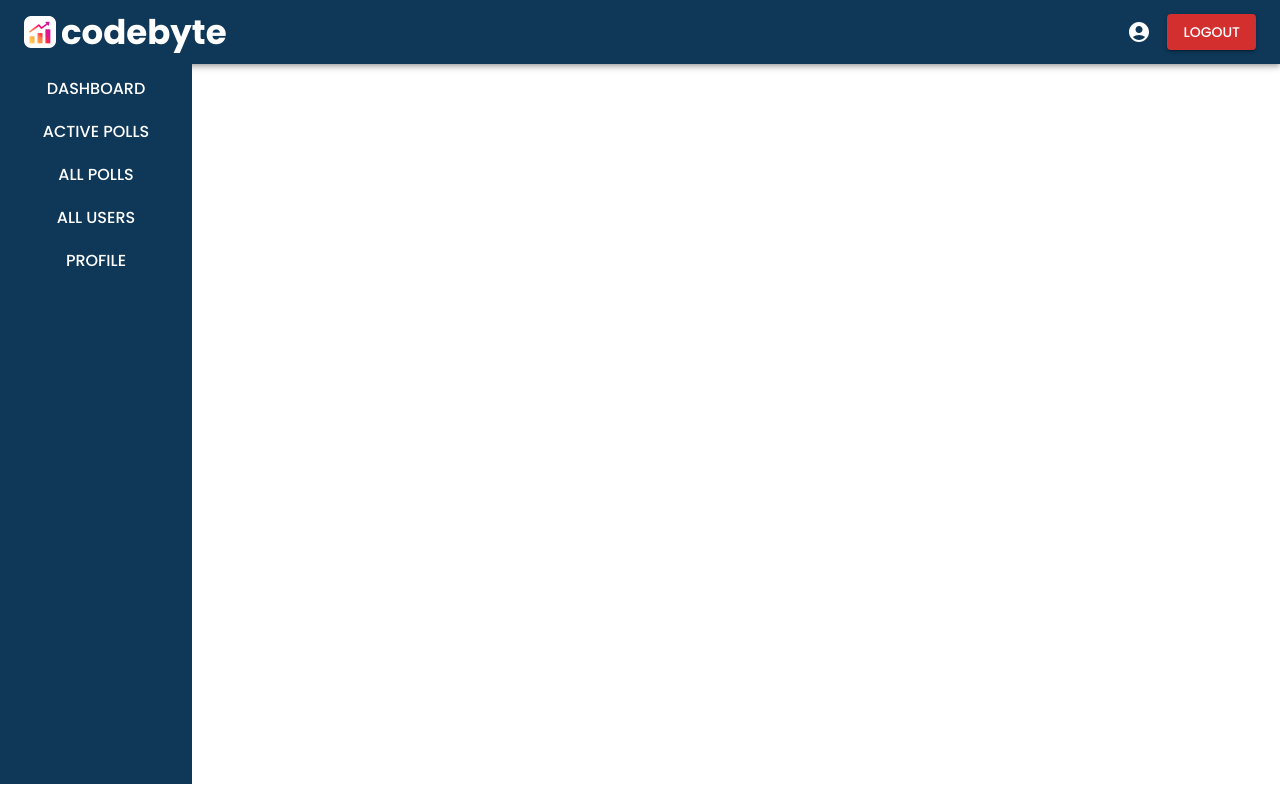
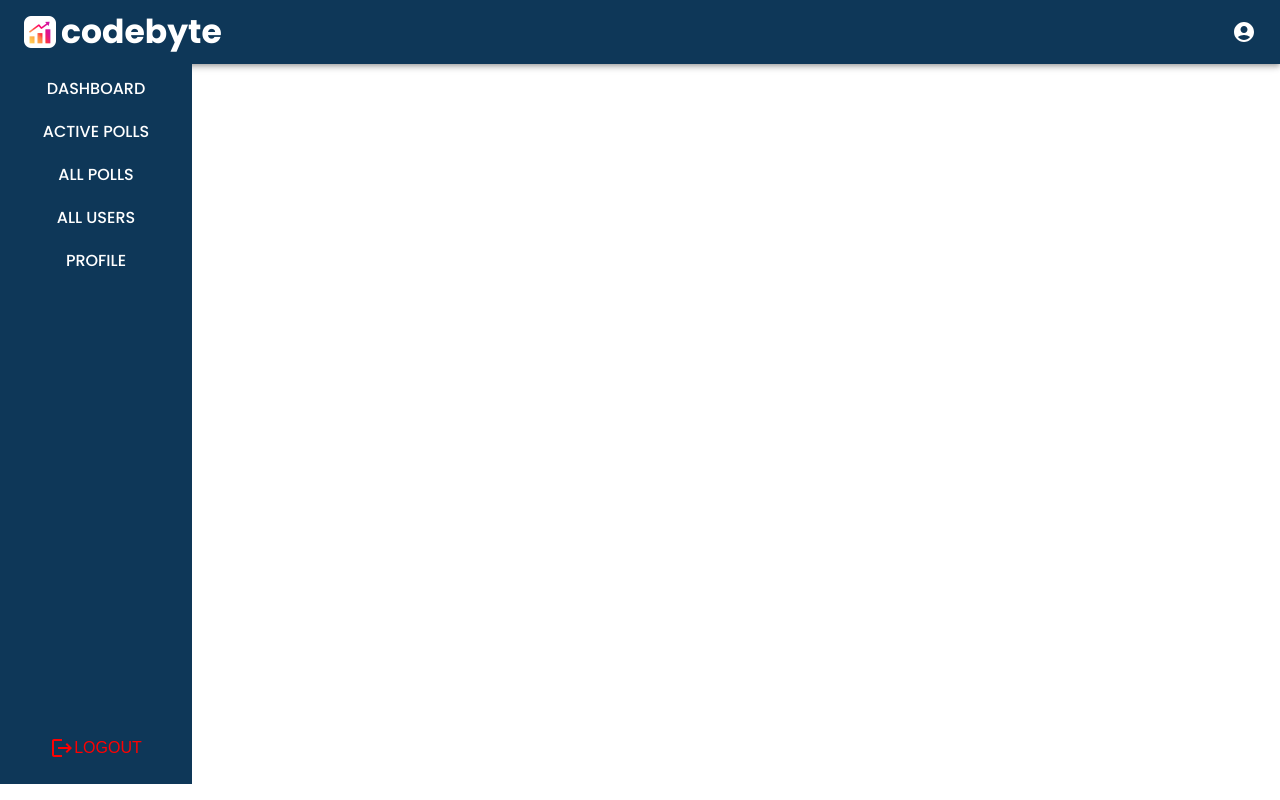
Before and after one commit to harshavardhan-sureify/codebyte-fe, a React (Create React App) app: page /admin in a window 1280 px wide. Built offline with nearby package versions, Linux system fonts and the light colour scheme; sample sign-in values are in the browser's storage.

Commit message:
made the changes to the title and logout button

```diff
--- a/src/components/NavBar.jsx
+++ b/src/components/NavBar.jsx
@@ -3,26 +3,24 @@ import AppBar from "@mui/material/AppBar";
 import Box from "@mui/material/Box";
 import Toolbar from "@mui/material/Toolbar";
 import Typography from "@mui/material/Typography";
-import IconButton from "@mui/material/IconButton";
 import AccountCircle from "@mui/icons-material/AccountCircle";
-import MenuItem from "@mui/material/MenuItem";
-import Menu from "@mui/material/Menu";
 import logo from "../assets/images/logo.png";
 import { auth, isLoggedIn, logout } from "./features/User.reducer";
-import { useSelector, useDispatch } from "react-redux";
+import { useDispatch, useSelector } from "react-redux";
 import { NavLink, useNavigate } from "react-router-dom";
 import MenuIcon from "@mui/icons-material/Menu";
-import { Button, Drawer, List } from "@mui/material";
+import { Button, Drawer, IconButton, List } from "@mui/material";
 import { USER_ROLE } from "../constants";
 import { USER_ROUTES } from "../constants";
 import { ADMIN_ROUTES } from "../constants";
 import { useTheme } from "@emotion/react";
+import LogoutIcon from "@mui/icons-material/Logout";
 
 export default function NavBar() {
+    const isLogIn = useSelector(isLoggedIn);
     const dispatch = useDispatch();
-    const isLogIn = useSelector(isLoggedIn);
+    const navigate = useNavigate();
     const { role, name } = useSelector(auth);
-    const navigate = useNavigate();
     const [routes, setRoutes] = React.useState([]);
     React.useEffect(() => {
         if (role === USER_ROLE) {
@@ -48,6 +46,10 @@ export default function NavBar() {
             textAlign: "center",
         };
     };
+    const handleLogout = () => {
+        dispatch(logout());
+        navigate("/login");
+    };
 
     const list = (anchor) => {
         return (
@@ -56,11 +58,16 @@ export default function NavBar() {
                     width: 200,
                     height: "100vh",
                     background: theme.palette.secondary.main,
+                    display: "flex",
+                    flexDirection: "column",
+                    justifyContent: "space-between",
+                    alignItems: "center",
                 }}
                 role="presentation"
                 onClick={toggleDrawer(anchor, false)}
                 onKeyDown={toggleDrawer(anchor, false)}
             >
+                <Box sx={{ width: "100%" }}>
                     <List>
                         {routes.map((route) => (
                             <NavLink
@@ -72,6 +79,23 @@ export default function NavBar() {
                             </NavLink>
                         ))}
                     </List>
+                </Box>
+                <IconButton
+                    variant="contained"
+                    color="error"
+                    sx={{
+                        px: 3,
+                        py: 1,
+                        color: "red",
+                        fontWeight: "",
+                        fontSize: "16px",
+                        mb: 1,
+                    }}
+                    onClick={handleLogout}
+                    size="medium"
+                >
+                    <LogoutIcon /> LOGOUT
+                </IconButton>
             </Box>
         );
     };
@@ -85,11 +109,6 @@ export default function NavBar() {
         }
 
         setState({ ...state, [anchor]: open });
-    };
-
-    const handleLogout = () => {
-        dispatch(logout());
-        navigate("/login");
     };
     return (
         <Box sx={{ flexGrow: 1 }}>
@@ -133,7 +152,10 @@ export default function NavBar() {
                         color={"white"}
                         fontWeight={"bold"}
                         component="div"
-                        sx={{ flexGrow: 1 }}
+                        sx={{
+                            flexGrow: 1,
+                            fontSize: { sm: "20px", xs: "20px", md: "33px" },
+                        }}
                     >
                         codebyte
                     </Typography>
@@ -156,14 +178,6 @@ export default function NavBar() {
                                     {name}
                                 </Typography>
                             </Box>
-
-                            <Button
-                                variant="contained"
-                                color="error"
-                                onClick={() => handleLogout()}
-                            >
-                                Logout
-                            </Button>
                         </Box>
                     )}
                 </Toolbar>
--- a/src/components/user/LandingPage.jsx
+++ b/src/components/user/LandingPage.jsx
@@ -1,13 +1,16 @@
 import { useTheme } from "@emotion/react";
-import { Box } from "@mui/material";
+import { Box, Button, IconButton } from "@mui/material";
 import React, { useEffect, useState } from "react";
-import { NavLink, Outlet } from "react-router-dom";
+import { NavLink, Outlet, useNavigate } from "react-router-dom";
 import { StyledOutletContainer, StyledSideBar } from "../Styles";
-import { auth } from "../features/User.reducer";
-import { useSelector } from "react-redux";
+import { auth, logout } from "../features/User.reducer";
+import { useDispatch, useSelector } from "react-redux";
 import { ADMIN_ROUTES, USER_ROLE, USER_ROUTES } from "../../constants";
+import LogoutIcon from "@mui/icons-material/Logout";
 export const LandingPage = () => {
     const { role } = useSelector(auth);
+    const dispatch  = useDispatch();
+    const navigate = useNavigate();
     const [routes, setRoutes] = useState([]);
     useEffect(() => {
         if (role === USER_ROLE) {
@@ -29,14 +32,60 @@ export const LandingPage = () => {
             textAlign: "center",
         };
     };
+    const handleLogout = () =>{
+        dispatch(logout());
+        navigate("/login");
+    }
     return (
         <Box sx={{ display: "flex" }}>
-            <StyledSideBar sx={{display:{sm:"none",xs:"none",md:"block",lg:"block"}}}>
-                {routes.map((route) => (
-                    <NavLink to={route.route} style={activeStyles} key = {`navlink${route.name}`}>
-                        {route.name}
-                    </NavLink>
-                ))}
+            <StyledSideBar
+                sx={{
+                    display: {
+                        sm: "none",
+                        xs: "none",
+                        md: "block",
+                        lg: "block",
+                    },
+                }}
+            >
+                <Box
+                    sx={{
+                        display: "flex",
+                        flexDirection: "column",
+                        justifyContent: "space-between",
+                        height: "100%",
+                    }}
+                >
+                    <Box>
+                        {routes.map((route) => (
+                            <NavLink
+                                to={route.route}
+                                style={activeStyles}
+                                key={`navlink${route.name}`}
+                            >
+                                {route.name}
+                            </NavLink>
+                        ))}
+                    </Box>
+                    <Box
+                        sx={{
+                            display: "flex",
+                            justifyContent: "center",
+                            alignItems: "center",
+                            p: 2,
+                        }}
+                    >
+                        <IconButton
+                            variant="contained"
+                            color="error"
+                            sx={{ px: 3, py: 1 ,color:'red',fontWeight:"",fontSize:"16px"}}
+                            onClick={handleLogout}
+                            size="medium"
+                        >
+                            <LogoutIcon/>  LOGOUT
+                        </IconButton>
+                    </Box>
+                </Box>
             </StyledSideBar>
             <StyledOutletContainer>
                 <Outlet />
```
Lines whose indentation alone changed are shown as unchanged.
